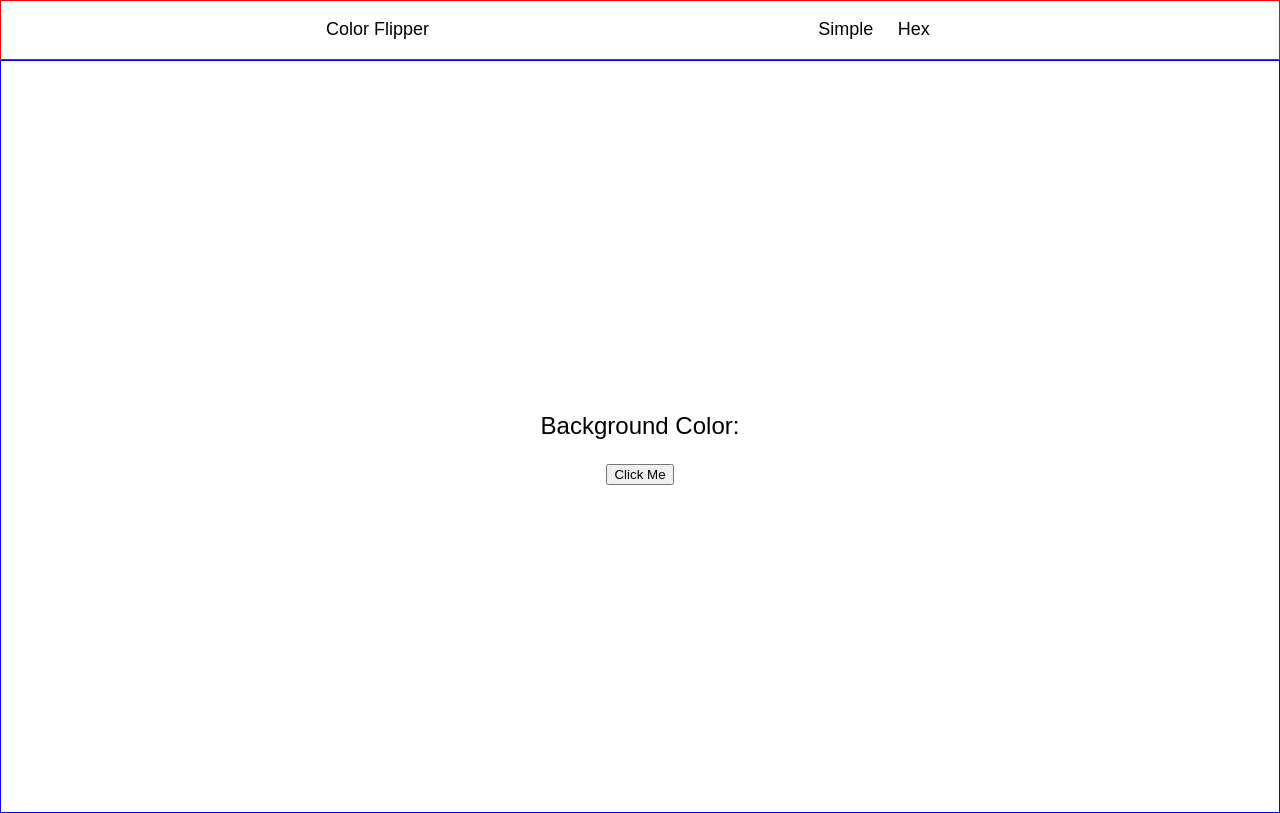
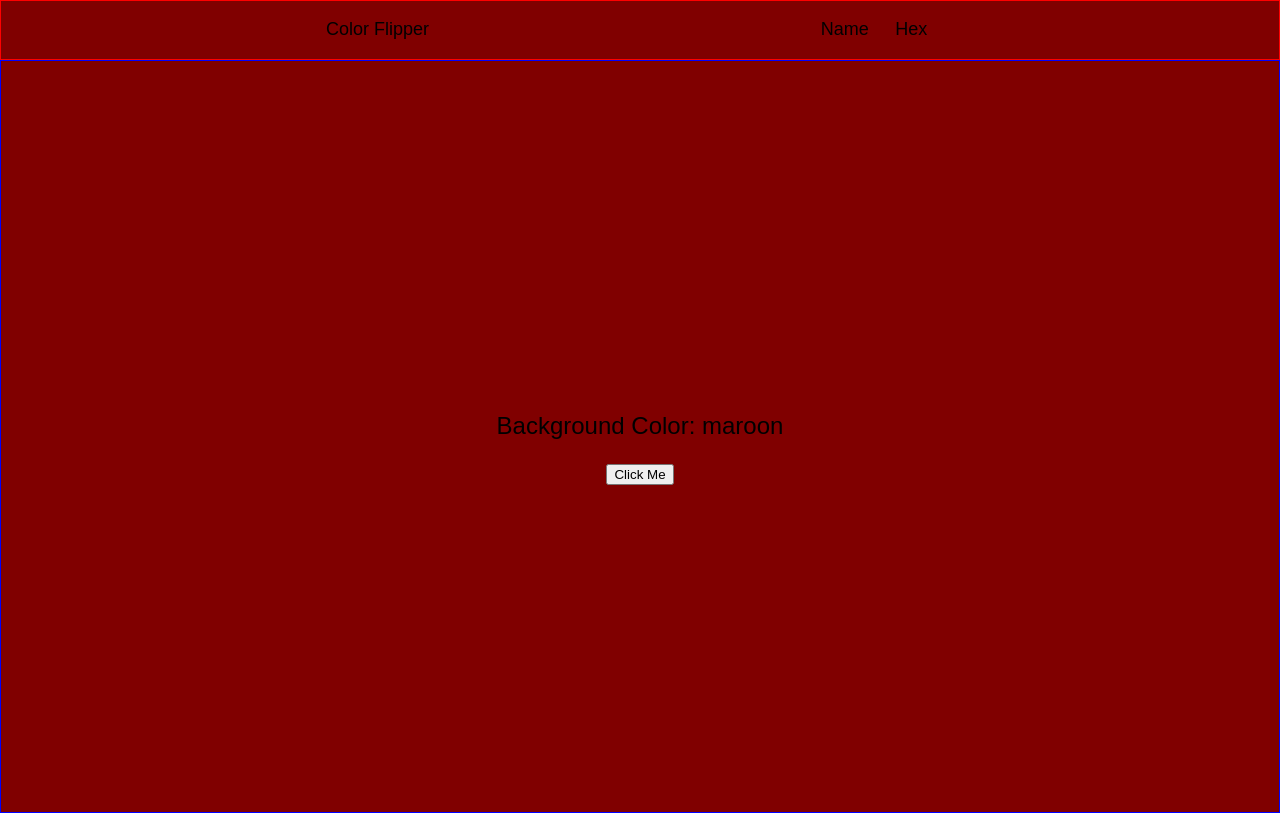
Before and after one commit to ryanfuhrman/color-flipper, a plain HTML site: page index.html in a window 1280 px wide. Both pictures are taken after a click on the button "Click Me". Drawn offline with Linux system fonts and the light colour scheme.

Commit message:
Implemented name and color change on button press

```diff
--- a/index.html
+++ b/index.html
@@ -11,8 +11,8 @@
     <nav class="navbar">
       <p>Color Flipper</p>
       <ul class="navbar-items">
-        <li class="navbar-item">Simple</li>
-        <li class="navbar-item">Hex</li>
+        <li class="navbar-item name">Name</li>
+        <li class="navbar-item hex">Hex</li>
       </ul>
     </nav>
     <div class="main">
--- a/main.js
+++ b/main.js
@@ -1,5 +1,9 @@
 const colorSpan = document.querySelector(".color-span");
 const colorBtn = document.querySelector(".color-btn");
+const name = document.querySelector(".name");
+const hex = document.querySelector(".hex");
+
+let colorType = "name";
 
 const colors = [
   { name: "red", hex: "#FF0000" },
@@ -20,4 +24,13 @@ const colors = [
   { name: "olive", hex: "#808000" },
 ];
 
-colorBtn.addEventListener("click", () => {});
+name.addEventListener("click", () => (colorType = "name"));
+hex.addEventListener("click", () => (colorType = "hex"));
+
+colorBtn.addEventListener("click", () => {
+  const randomColor =
+    colors[Math.floor(Math.random() * colors.length)][colorType];
+  console.log(randomColor);
+  colorSpan.innerHTML = randomColor;
+  document.body.style = `background-color: ${randomColor}`;
+});
```
